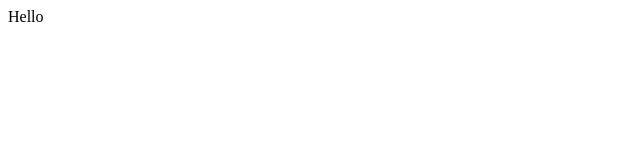
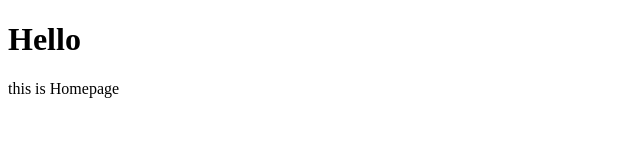
Before and after one commit to chuethong/lear-git, a plain HTML site: page index.html in a window 1280 px wide. Shown: the whole page, without its empty margins (0-640 px from the left). Drawn offline with Linux system fonts and the light colour scheme.

Commit message:
edit index

```diff
--- a/index.html
+++ b/index.html
@@ -6,6 +6,8 @@
   <title>Hello !</title>
 </head>
 <body>
-  Hello
+  <h1>Hello</h1>
+  <p>this is Homepage</p>
+
 </body>
 </html>
```
